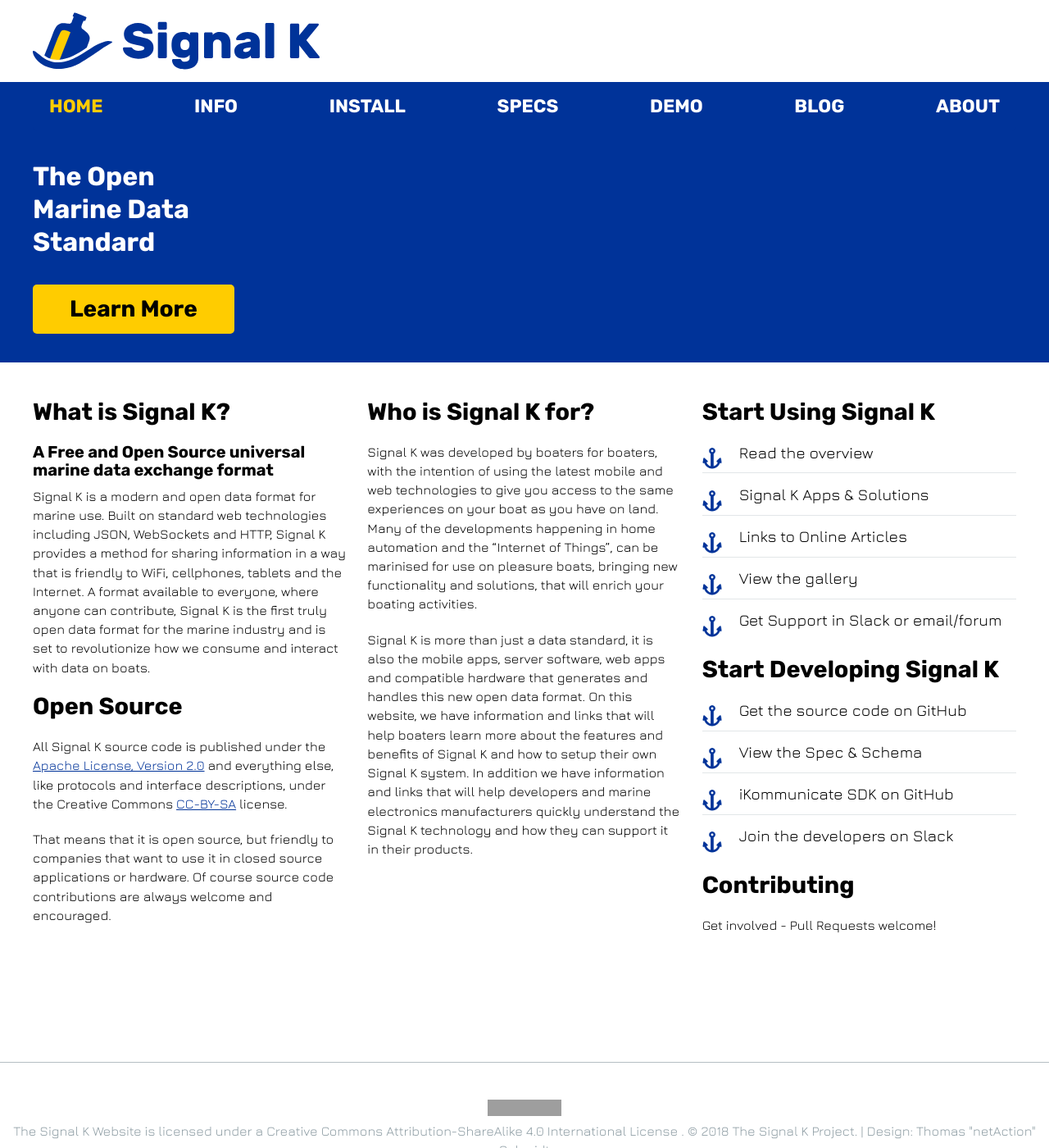
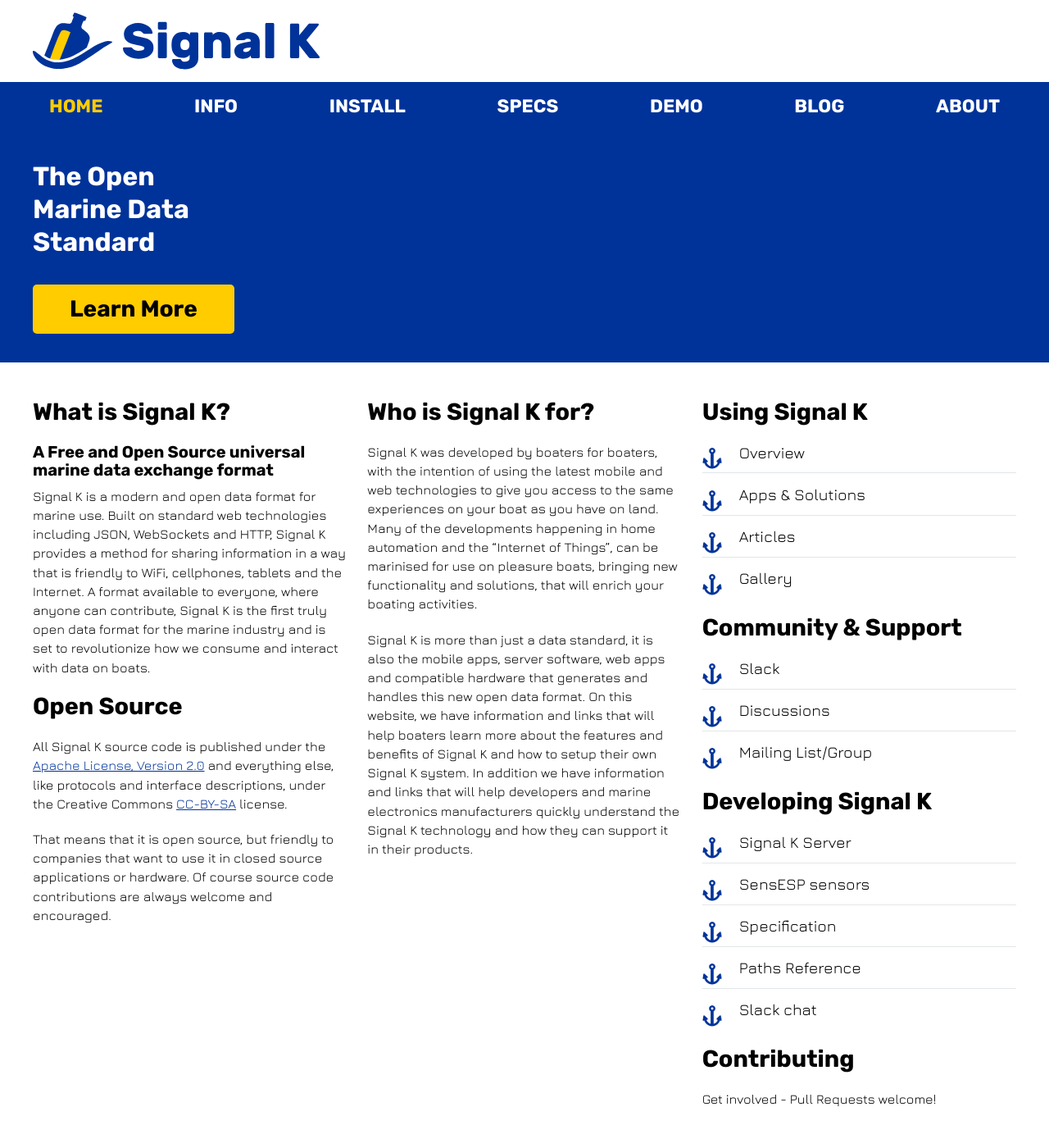
Before and after one commit to SignalK/signalk.github.io, a Jekyll site: the page built from index.html, in a window 1280 px wide and 1400 px high. Shown: the whole window at 82% size. Built offline with Jekyll 4.4.1, drawn with Linux system fonts in a browser that asks for light colours; nearby versions of some CDN libraries; grey boxes are pictures that could not be loaded.

Commit message:
Revamp home page links, Discussions & SensESP

```diff
--- a/index.html
+++ b/index.html
@@ -49,24 +49,26 @@
   </div>
 
   <div class="4u">
-    <h2>Start Using Signal K</h2>
+    <h2>Using Signal K</h2>
     <ul class="check-list">
-      <li><a href="{{site.path}}/overview.html">Read the overview</a></li>
-      <li><a href="{{site.path}}/solutions.html">Signal K Apps & Solutions</a></li>
-      <li><a href="{{site.path}}/references.html">Links to Online Articles</a></li>
-      <li><a href="{{site.path}}/gallery.html">View the gallery</a></li>
-      <li><a href="http://slack-invite.signalk.org/">Get Support in Slack or </a><a href="https://groups.google.com/forum/#!forum/signalk">email/forum</a></li>
+      <li><a href="{{site.path}}/overview.html">Overview</a></li>
+      <li><a href="{{site.path}}/solutions.html">Apps & Solutions</a></li>
+      <li><a href="{{site.path}}/references.html">Articles</a></li>
+      <li><a href="{{site.path}}/gallery.html">Gallery</a></li>
     </ul>
-    <h2>Start Developing Signal K</h2>
+    <h2>Community & Support</h2>
     <ul class="check-list">
-      <li><a href="https://github.com/signalk">Get the source code on GitHub</a></li>
-      <li><a href="http://signalk.org/specification/latest/">View the Spec & Schema</a></li>
-      <li>
-        <a href="https://github.com/digitalyacht/ikommunicate/wiki/iKommunicate-Developer's-Guide-(SDK)">
-          iKommunicate SDK on GitHub
-        </a>
-      </li>
-      <li><a href="http://slack-invite.signalk.org/">Join the developers on Slack</a></li>
+      <li><a href="http://slack-invite.signalk.org/">Slack</a></li>
+      <li><a href="https://github.com/SignalK/signalk/discussions">Discussions</a></li>
+      <li><a href="https://groups.google.com/forum/#!forum/signalk">Mailing List/Group</a></li>
+    </ul>
+    <h2>Developing Signal K</h2>
+    <ul class="check-list">
+      <li><a href="https://github.com/signalk/signalk-server">Signal K Server</a></li>
+      <li><a href="https://github.com/SignalK/SensESP">SensESP sensors</a></li>
+      <li><a href="http://signalk.org/specification/latest/">Specification</a></li>
+      <li><a href="https://signalk.org/specification/1.5.0/doc/vesselsBranch.html">Paths Reference</a></li>
+      <li><a href="http://slack-invite.signalk.org/">Slack chat</a></li>
     </ul>
     <h2>Contributing</h2>
     <p>Get involved - Pull Requests welcome!</p>
```
